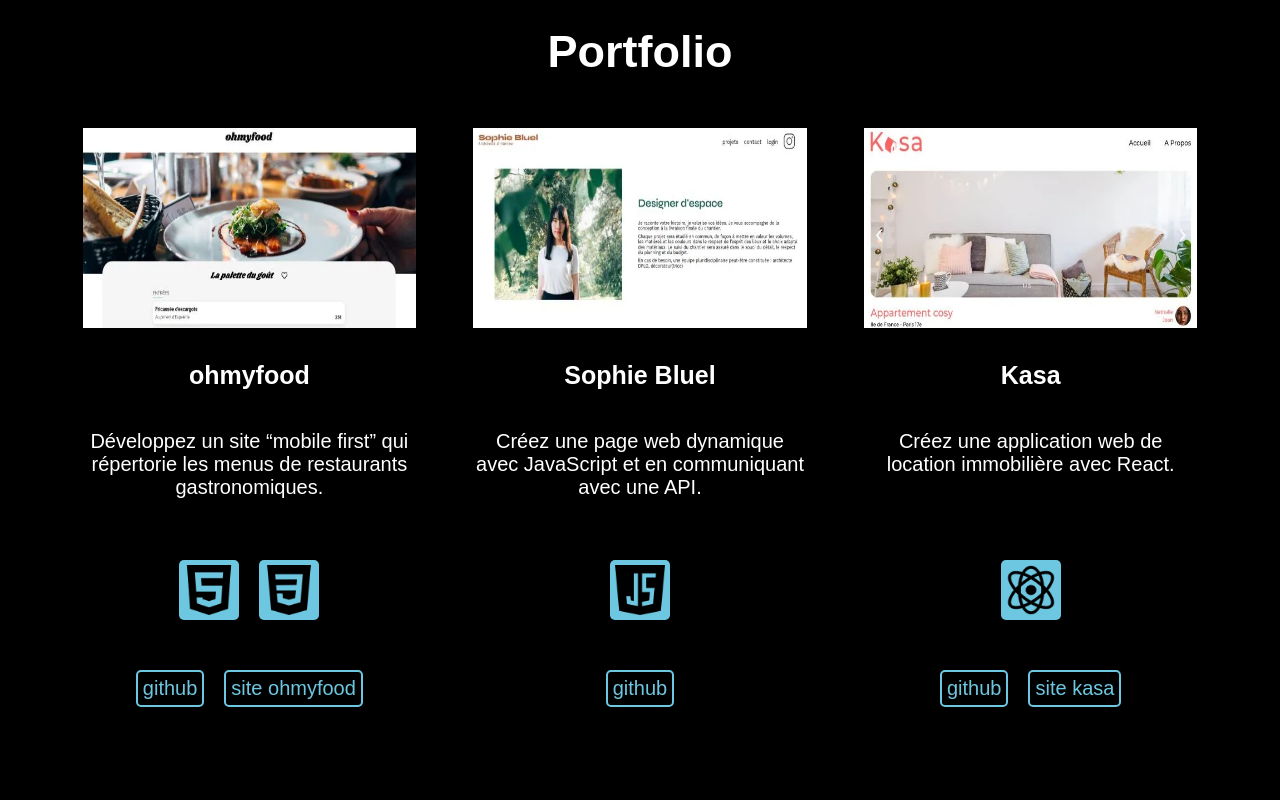
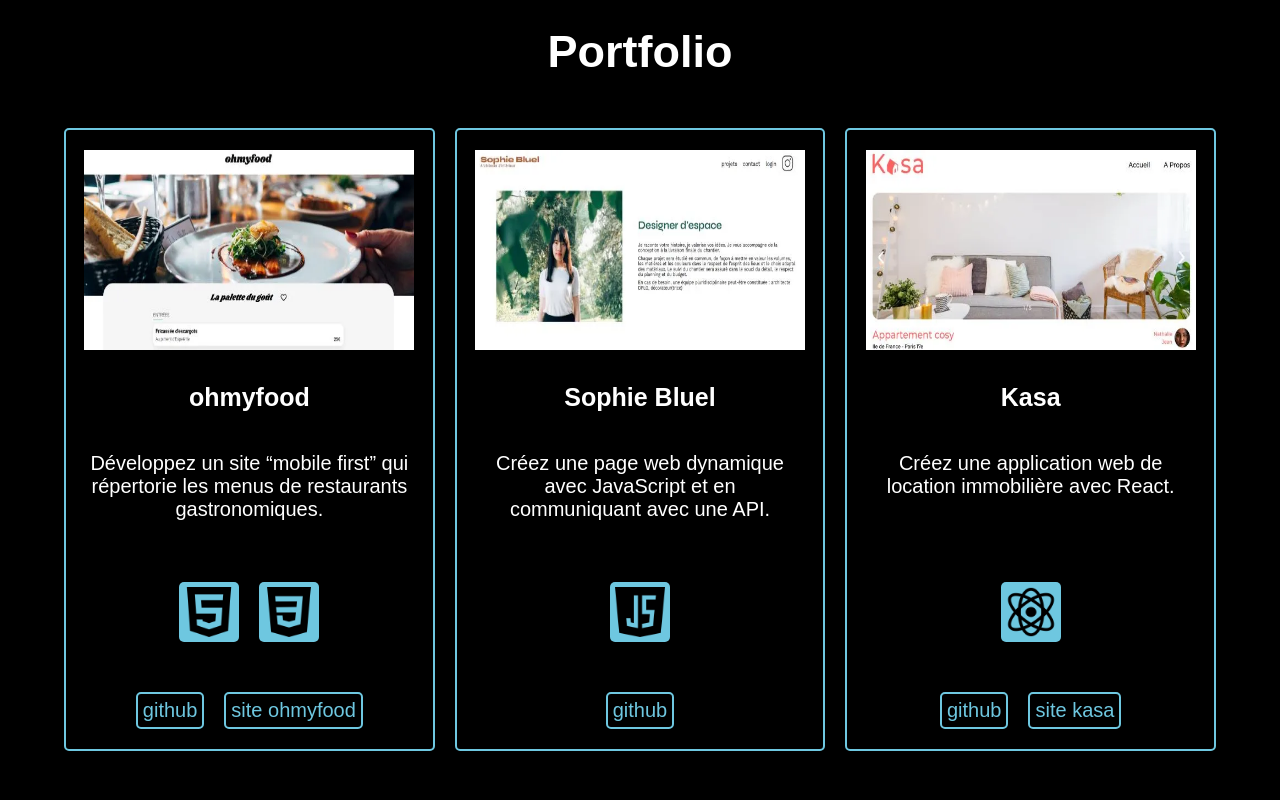
Before and after one commit to FIFCHAM/Bertrand_Surjous_portfolio, a React (Vite) app: page / in a window 1280 px wide. Shown: the part 2380-3180 px from the top of the page. Built offline with nearby package versions, Linux system fonts and the light colour scheme.

Commit message:
style: Improve Portfolio component styling
Enhance visual appeal and consistency of the Portfolio
component.  Add border, padding, and refine existing
styling for better readability and user experience.
Improve button styling for hover and active states.

```diff
--- a/src/components/Portfolio/portfolio.scss
+++ b/src/components/Portfolio/portfolio.scss
@@ -10,6 +10,10 @@
   margin-bottom: 50px;
   color: $primary-color;
   font-family: sans-serif;
+  border-radius: 5px;
+  border: 2px solid $tertiary-color;
+  padding-top: 20px;
+  padding-bottom: 20px;
 
   h4 {
     font-size: 25px;
@@ -83,7 +87,8 @@
     border: 2px solid $tertiary-color;
     border-radius: 5px;
   }
-  a:active{
+
+  a:active {
     transform: scale(0.9);
     transition: all 0.5s ease-in-out;
   }
```
